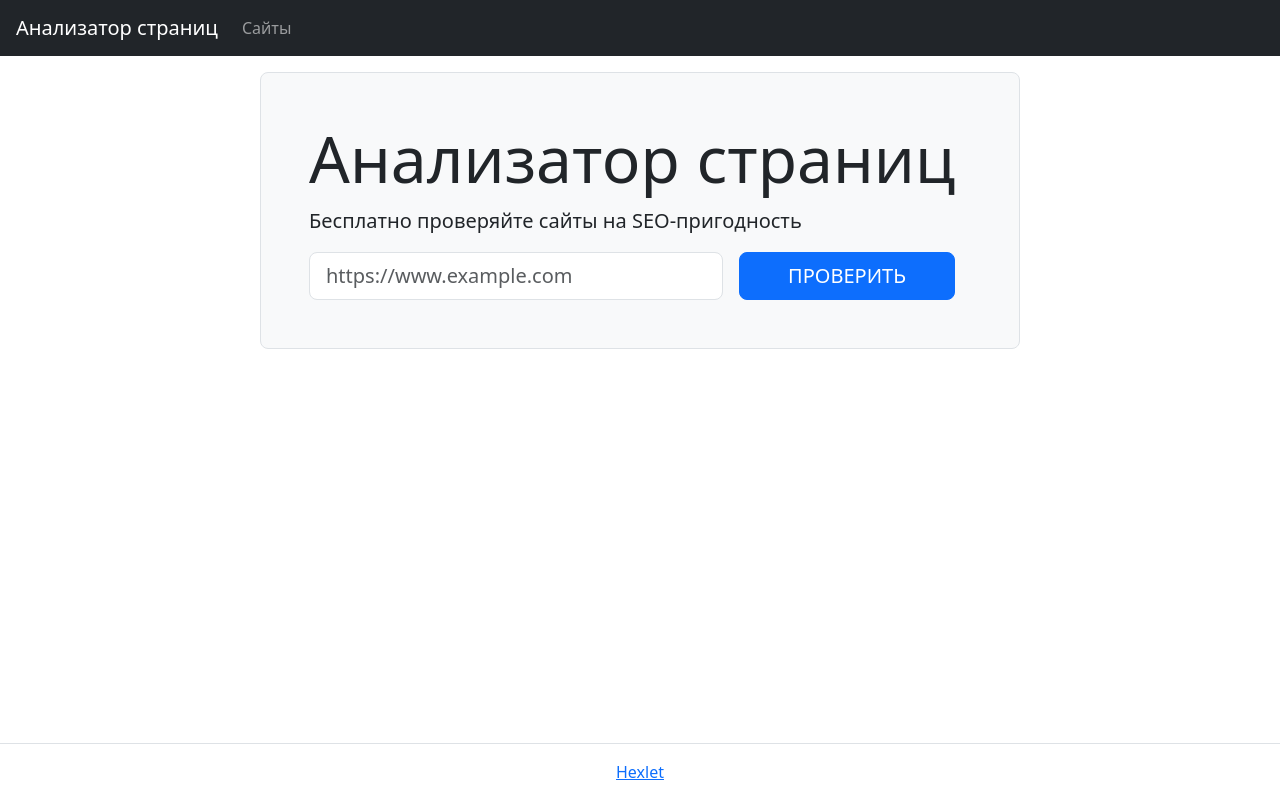
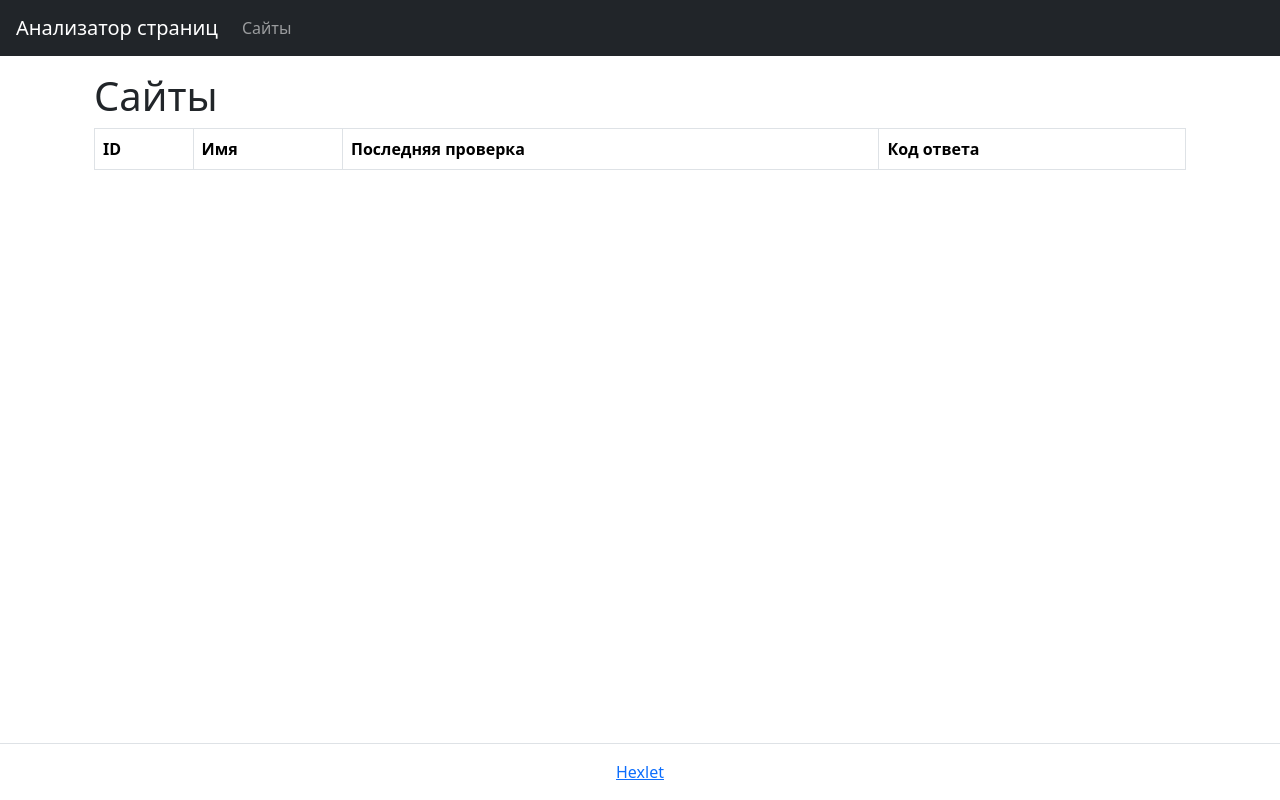
Before and after one commit to Abu2205/python-project-83, a Flask app: page / in a window 1280 px wide. Run offline with Flask 3, Linux system fonts and the light colour scheme; lists and menus that the app fills with data are empty.

Commit message:
fixed index.html

```diff
--- a/page_analyzer/templates/index.html
+++ b/page_analyzer/templates/index.html
@@ -1,15 +1,36 @@
 {% extends "layout.html" %}
 
 {% block content %}
-<div class="row">
-    <div class="col-12 col-md-10 col-lg-8 mx-auto border rounded-3 bg-light p-5">
-        <h1 class="display-3">Анализатор страниц</h1>
-        <p class="lead">Бесплатно проверяйте сайты на SEO-пригодность</p>
-        <form action="/urls" method="post" class="d-flex justify-content-center">
-            <label for="url" class="visually-hidden">Url для проверки</label>
-            <input type="text" name="url" id="url" placeholder="https://www.example.com" value="{{ url | default('') }}" class="form-control form-control-lg" required>
-            <input type="submit" class="btn btn-primary btn-lg ms-3 px-5 text-uppercase mx-3" value="Проверить">
-        </form>
+<main class="flex-grow-1">
+  <div class="container-lg mt-3">
+    <h1>Сайты</h1>
+
+    <div class="table-responsive">
+      <table class="table table-bordered table-hover text-nowrap" data-test="urls">
+        <thead>
+          <tr>
+            <th>ID</th>
+            <th>Имя</th>
+            <th>Последняя проверка</th>
+            <th>Код ответа</th>
+          </tr>
+        </thead>
+        <tbody>
+          {% for url in urls %}
+          <tr>
+            <td>{{ url.id }}</td>
+            <td>
+              <a href="{{ url_for('urls_show', id=url.id) }}">
+                {{ url.name }}
+              </a>
+            </td>
+            <td>{{ url.last_check_date or '' }}</td>
+            <td>{{ url.status_code or '' }}</td>
+          </tr>
+          {% endfor %}
+        </tbody>
+      </table>
     </div>
-</div>
+  </div>
+</main>
 {% endblock %}
```
